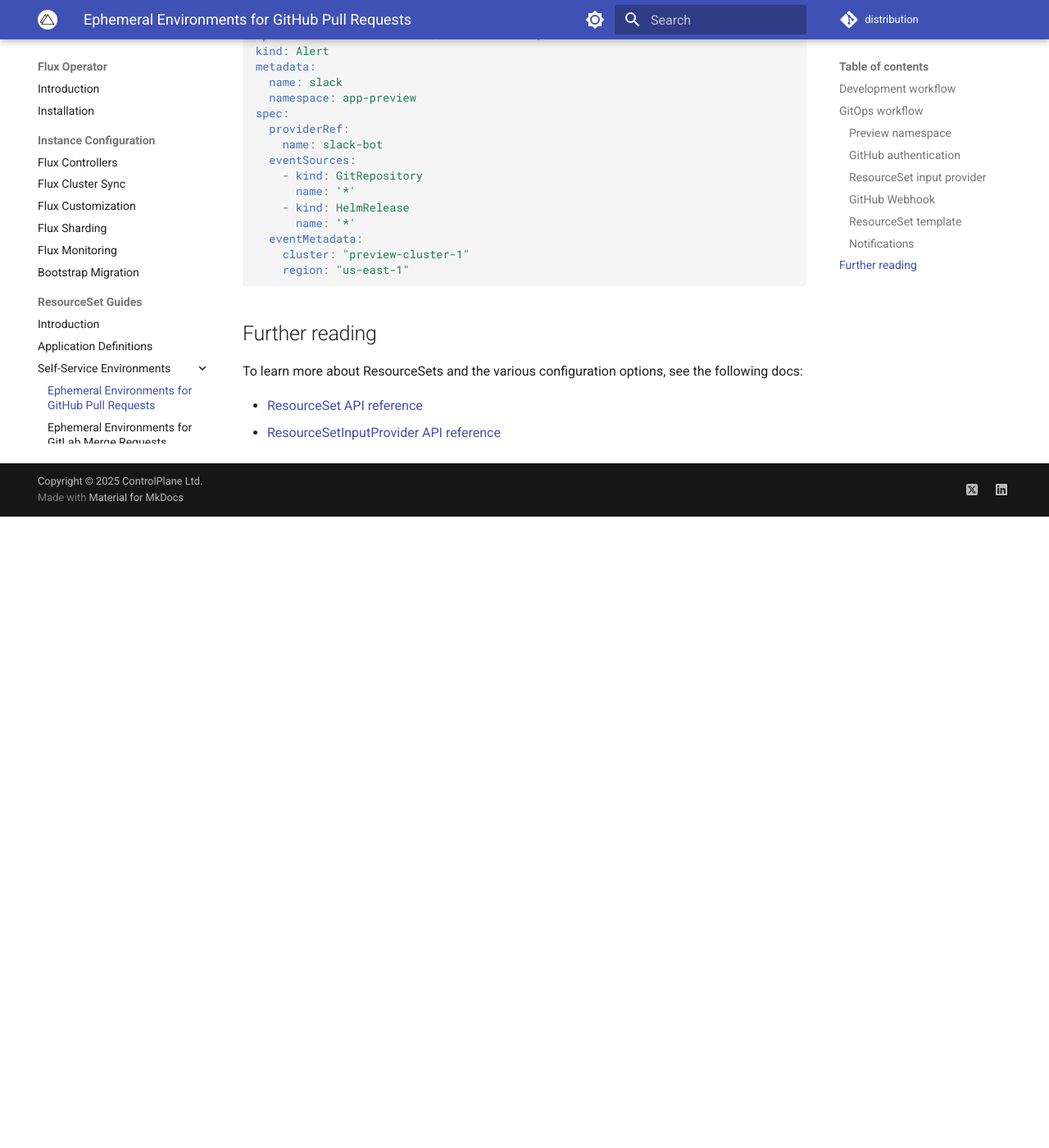
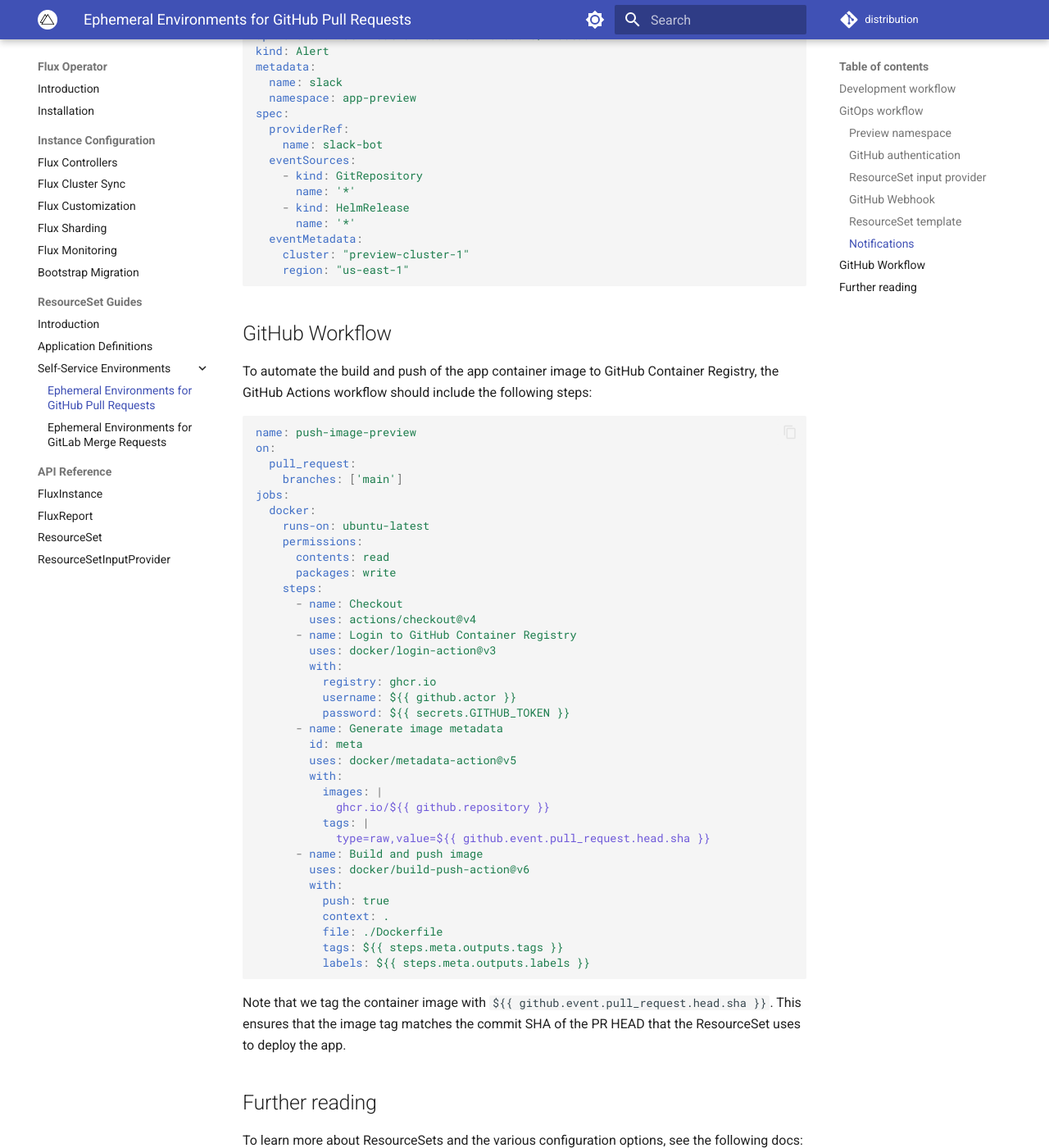
Before and after one commit to controlplaneio-fluxcd/distribution, an MkDocs documentation site: the page built from docs/operator/resourcesets/github-pull-requests.md, in a window 1280 px wide and 1400 px high, scrolled down 5076 px. Shown: the whole window at 82% size. Built offline with MkDocs 1.6.1 and Material for MkDocs 9.7.7, drawn with Linux system fonts in a browser that asks for light colours; comment, search, counter and statistics services are not loaded; before the commit the page ends 5706 px from its top, so only the background shows below that.

Commit message:
docs: Add GitHub Workflow to Ephemeral Environments guide
Signed-off-by: Stefan Prodan <stefan.prodan@gmail.com>

````diff
--- a/docs/operator/resourcesets/github-pull-requests.md
+++ b/docs/operator/resourcesets/github-pull-requests.md
@@ -249,6 +249,53 @@
     region: "us-east-1"
 ```
 
+## GitHub Workflow
+
+To automate the build and push of the app container image to GitHub Container Registry,
+the GitHub Actions workflow should include the following steps:
+
+```yaml
+name: push-image-preview
+on:
+  pull_request:
+    branches: ['main']
+jobs:
+  docker:
+    runs-on: ubuntu-latest
+    permissions:
+      contents: read
+      packages: write
+    steps:
+      - name: Checkout
+        uses: actions/checkout@v4
+      - name: Login to GitHub Container Registry
+        uses: docker/login-action@v3
+        with:
+          registry: ghcr.io
+          username: ${{ github.actor }}
+          password: ${{ secrets.GITHUB_TOKEN }}
+      - name: Generate image metadata
+        id: meta
+        uses: docker/metadata-action@v5
+        with:
+          images: |
+            ghcr.io/${{ github.repository }}
+          tags: |
+            type=raw,value=${{ github.event.pull_request.head.sha }}
+      - name: Build and push image
+        uses: docker/build-push-action@v6
+        with:
+          push: true
+          context: .
+          file: ./Dockerfile
+          tags: ${{ steps.meta.outputs.tags }}
+          labels: ${{ steps.meta.outputs.labels }}
+```
+
+Note that we tag the container image with `${{ github.event.pull_request.head.sha }}`.
+This ensures that the image tag matches the commit SHA of the PR HEAD that the ResourceSet
+uses to deploy the app.
+
 ## Further reading
 
 To learn more about ResourceSets and the various configuration options, see the following docs:
````
